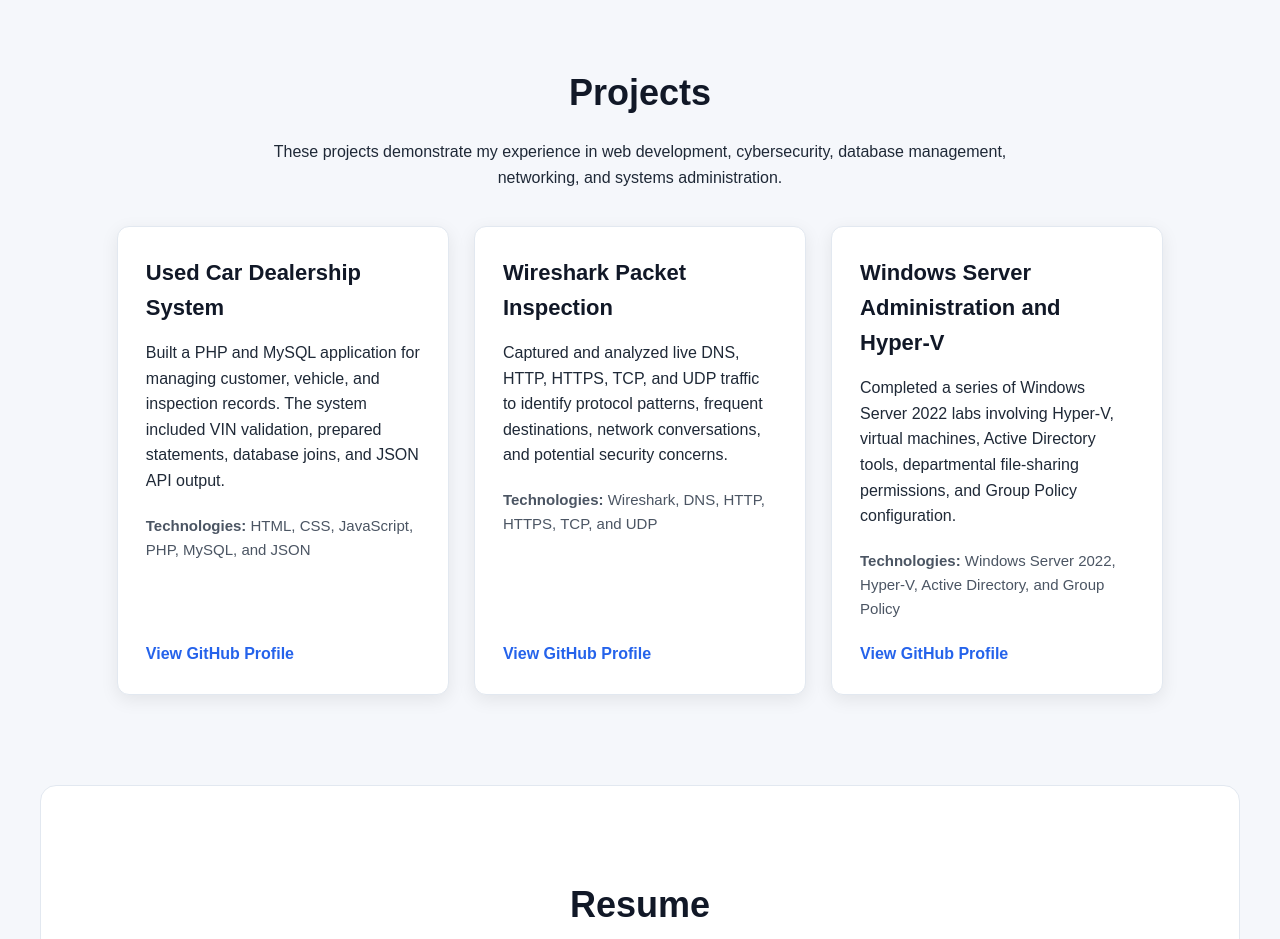
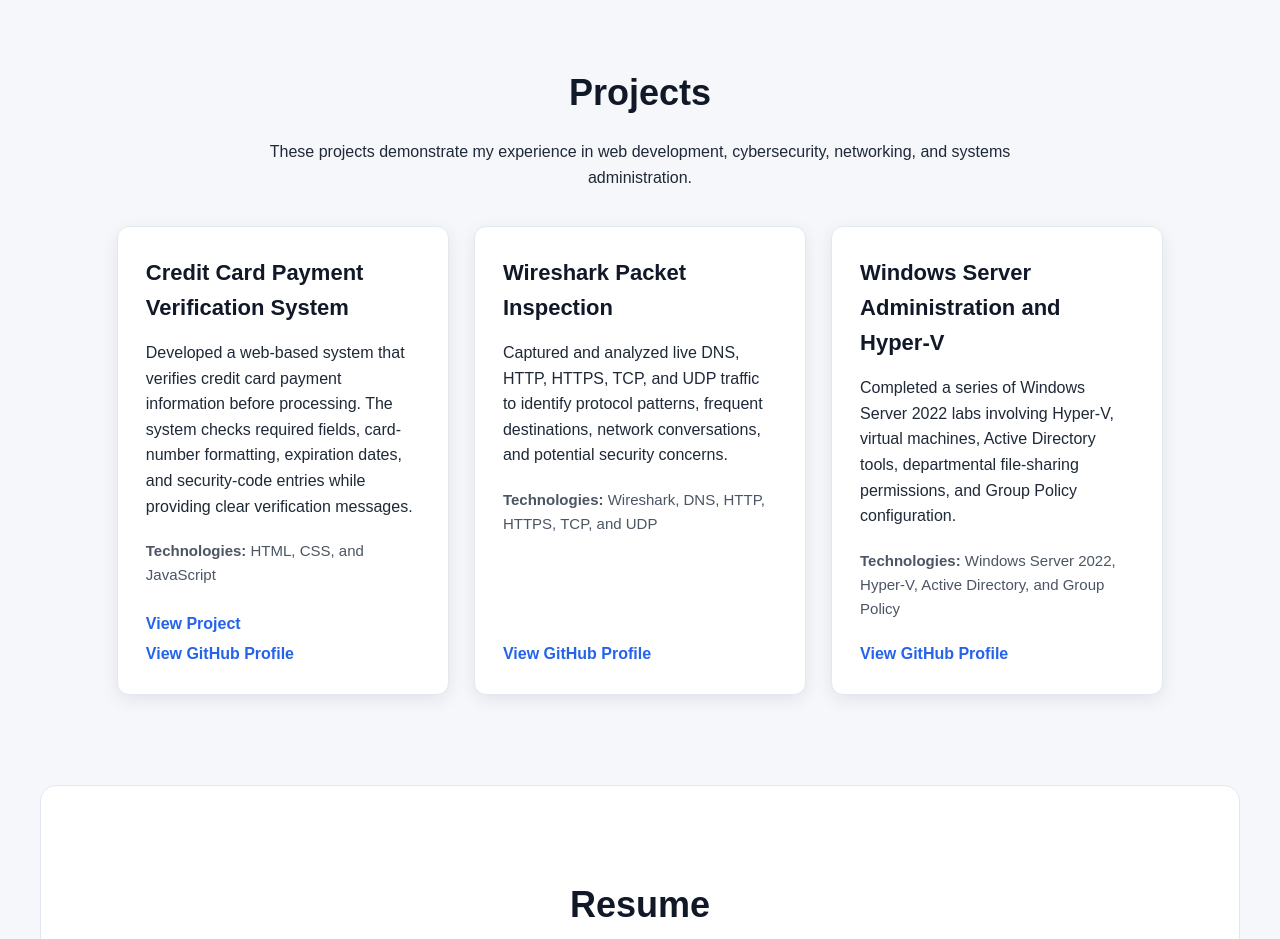
Before and after one commit to ryanfraser2024-bit/personal-portfolio, a plain HTML site: page index.html in a window 1280 px wide. Shown: the part 1560-2499 px from the top of the page. Drawn offline with Linux system fonts and the light colour scheme.

Commit message:
Update index.html

```diff
--- a/index.html
+++ b/index.html
@@ -145,30 +145,38 @@
 
             <p class="projects-introduction">
                 These projects demonstrate my experience in web development,
-                cybersecurity, database management, networking, and systems
-                administration.
+                cybersecurity, networking, and systems administration.
             </p>
 
             <div class="project-container">
 
-                <!-- Used Car Dealership Project -->
+                <!-- Credit Card Payment Verification Project -->
                 <article class="project-card">
 
                     <h3>
-                        Used Car Dealership System
+                        Credit Card Payment Verification System
                     </h3>
 
                     <p>
-                        Built a PHP and MySQL application for managing
-                        customer, vehicle, and inspection records. The system
-                        included VIN validation, prepared statements, database
-                        joins, and JSON API output.
+                        Developed a web-based system that verifies credit card
+                        payment information before processing. The system
+                        checks required fields, card-number formatting,
+                        expiration dates, and security-code entries while
+                        providing clear verification messages.
                     </p>
 
                     <p class="technologies">
                         <strong>Technologies:</strong>
-                        HTML, CSS, JavaScript, PHP, MySQL, and JSON
+                        HTML, CSS, and JavaScript
                     </p>
+
+                    <a
+                        href="documents/credit-card-payment-verification.pdf"
+                        target="_blank"
+                        rel="noopener"
+                    >
+                        View Project
+                    </a>
 
                     <a
                         href="https://github.com/ryanfraser2024-bit"
@@ -261,6 +269,7 @@
                     href="documents/Ryan-Fraser-Resume.pdf"
                     class="button"
                     target="_blank"
+                    rel="noopener"
                 >
                     View Resume
                 </a>
```
